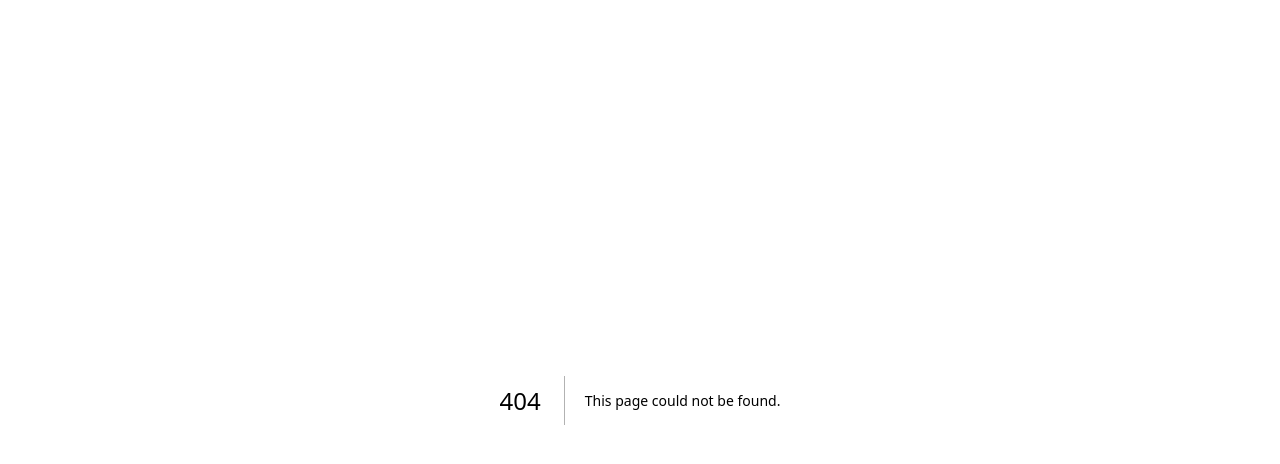
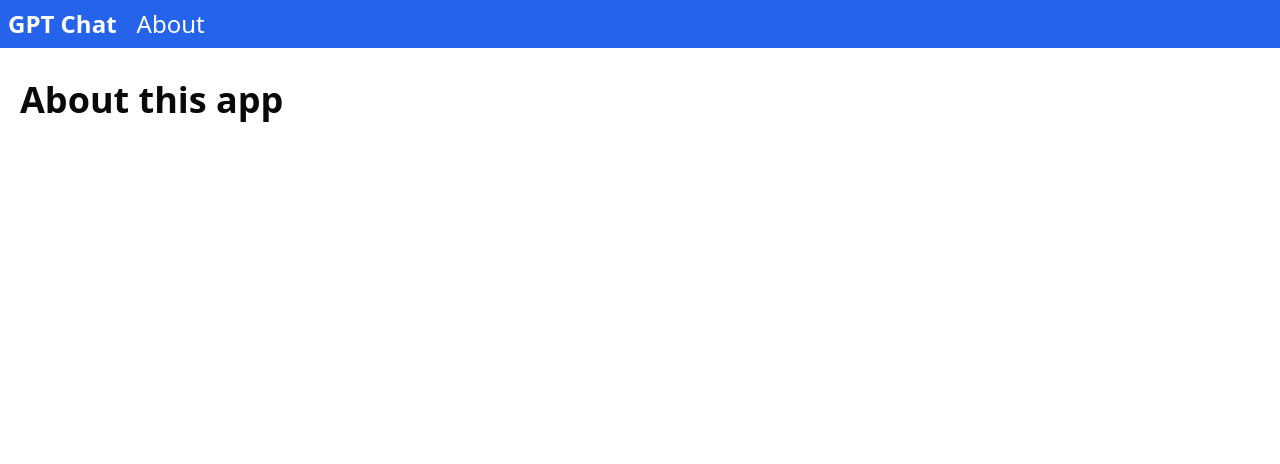
Before and after one commit to soboltatiana/chatgpt-app, a Next.js app: page /about in a window 1280 px wide. Before the commit this address had no page. Shown: the top 464 px of the page. Built offline with nearby package versions, Linux system fonts and the light colour scheme.

Commit message:
feat: layout

```diff
--- /dev/null
+++ b/src/app/about/page.tsx
@@ -0,0 +1,7 @@
+export default function About() {
+    return (
+        <main className="p-5">
+            <h1 className="text-4xl font-bold">About this app</h1>
+        </main>
+    );
+}
--- a/src/app/layout.tsx
+++ b/src/app/layout.tsx
@@ -1,6 +1,7 @@
 import type { Metadata } from "next";
 import { Geist, Geist_Mono } from "next/font/google";
 import "./globals.css";
+import Link from "next/link";
 
 const geistSans = Geist({
   variable: "--font-geist-sans",
@@ -27,7 +28,20 @@ export default function RootLayout({
         <body
             className={`${geistSans.variable} ${geistMono.variable} antialiased`}
         >
+        <header
+            className="text-white font-bold bg-blue-600 text-2xl p-2 mb-3 shadow-gray-700 flex">
+            <div className="flex flex-grow">
+                <Link href="/">GPT Chat</Link>
+                <Link href="/about" className="ml-5 font-light">
+                    About
+                </Link>
+            </div>
+        </header>
+        <div className="flex flex-col md:flex-row">
+            <div className="flex-grow">
                 {children}
+            </div>
+        </div>
         </body>
         </html>
     );
```
Lines whose indentation alone changed are shown as unchanged.
